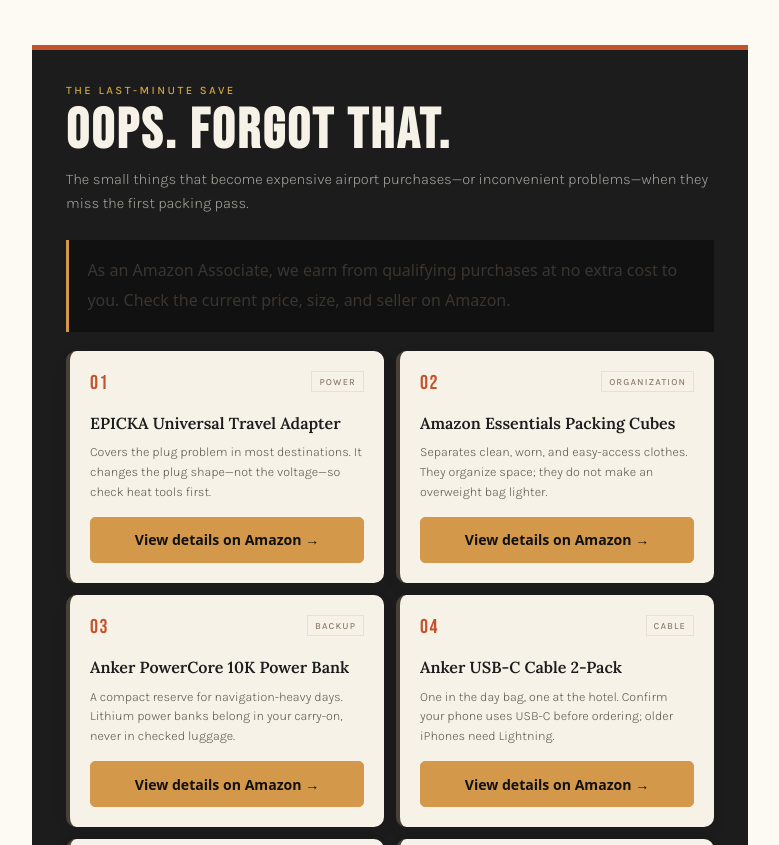
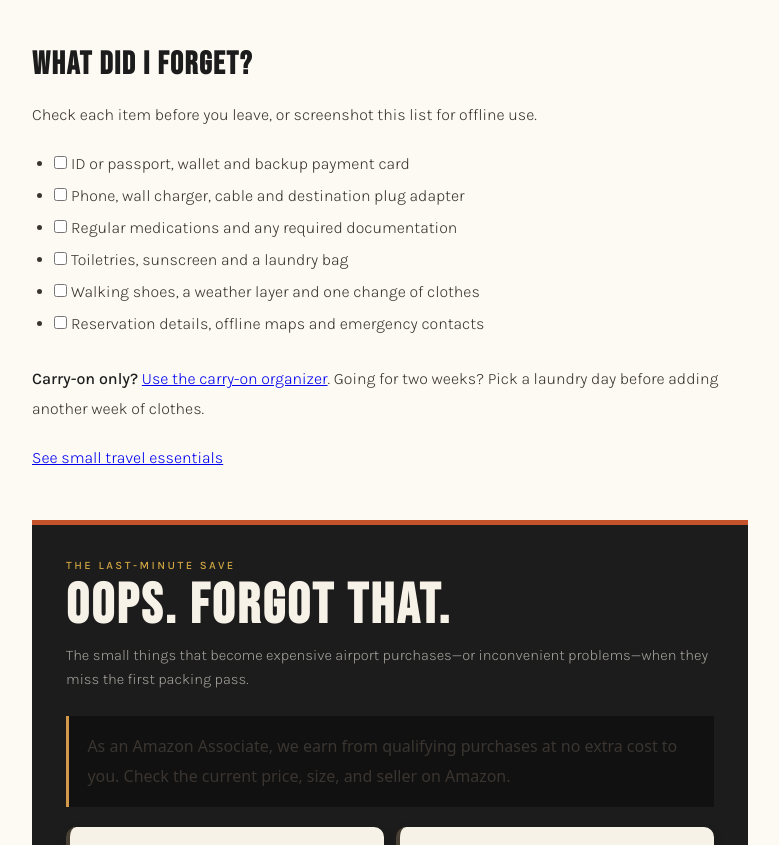
Before and after one commit to mattpom/stoplookaround, a plain HTML site: page what-to-pack-for-a-two-week-trip.html in a window 1280 px wide. Shown: the part 2182-3027 px from the top of the page, without its empty margins (250-1029 px from the left). Drawn offline with Linux system fonts and the light colour scheme.

Commit message:
Add reader resources and relevant next steps

```diff
--- a/what-to-pack-for-a-two-week-trip.html
+++ b/what-to-pack-for-a-two-week-trip.html
@@ -246,6 +246,13 @@ A TWO-WEEK TRIP</h1>
 </table>
 
 
+<section id="packing-checklist" aria-labelledby="packing-checklist-title">
+<h2 id="packing-checklist-title">WHAT DID I FORGET?</h2>
+<p>Check each item before you leave, or screenshot this list for offline use.</p>
+<ul><li><label><input type="checkbox"> ID or passport, wallet and backup payment card</label></li><li><label><input type="checkbox"> Phone, wall charger, cable and destination plug adapter</label></li><li><label><input type="checkbox"> Regular medications and any required documentation</label></li><li><label><input type="checkbox"> Toiletries, sunscreen and a laundry bag</label></li><li><label><input type="checkbox"> Walking shoes, a weather layer and one change of clothes</label></li><li><label><input type="checkbox"> Reservation details, offline maps and emergency contacts</label></li></ul>
+<p><strong>Carry-on only?</strong> <a href="how-to-organize-a-carry-on.html">Use the carry-on organizer</a>. Going for two weeks? Pick a laundry day before adding another week of clothes.</p>
+<p><a href="#forgot-that-title">See small travel essentials</a></p>
+</section>
 <section class="forgot-section" id="forgot-that" aria-labelledby="forgot-that-title">
   <span class="forgot-kicker">The last-minute save</span>
   <h2 id="forgot-that-title" style="scroll-margin-top:6rem">OOPS. FORGOT THAT.</h2>
```
